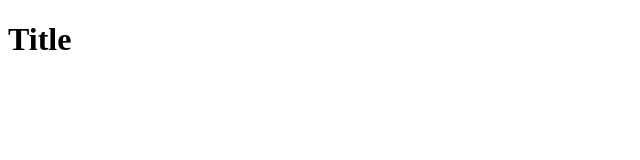
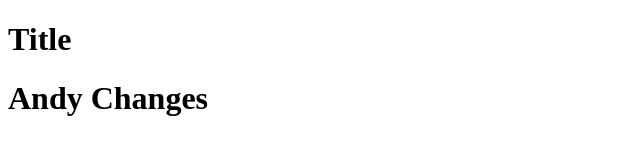
Before and after one commit to sen-andy/git-testing, a plain HTML site: page teamgit/index.html in a window 1280 px wide. Shown: the whole page, without its empty margins (0-640 px from the left). Drawn offline with Linux system fonts and the light colour scheme.

Commit message:
added second header

```diff
--- a/teamgit/index.html
+++ b/teamgit/index.html
@@ -7,5 +7,6 @@
 </head>
 <body>
     <h1>Title</h1>
+    <h1>Andy Changes</h1>
 </body>
 </html>
```
